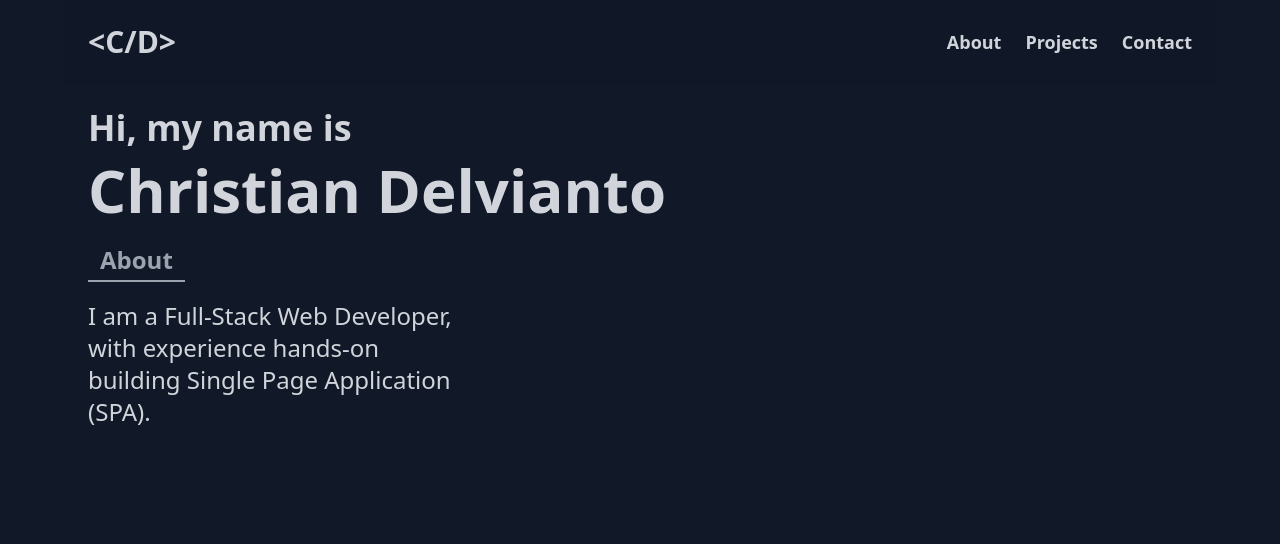
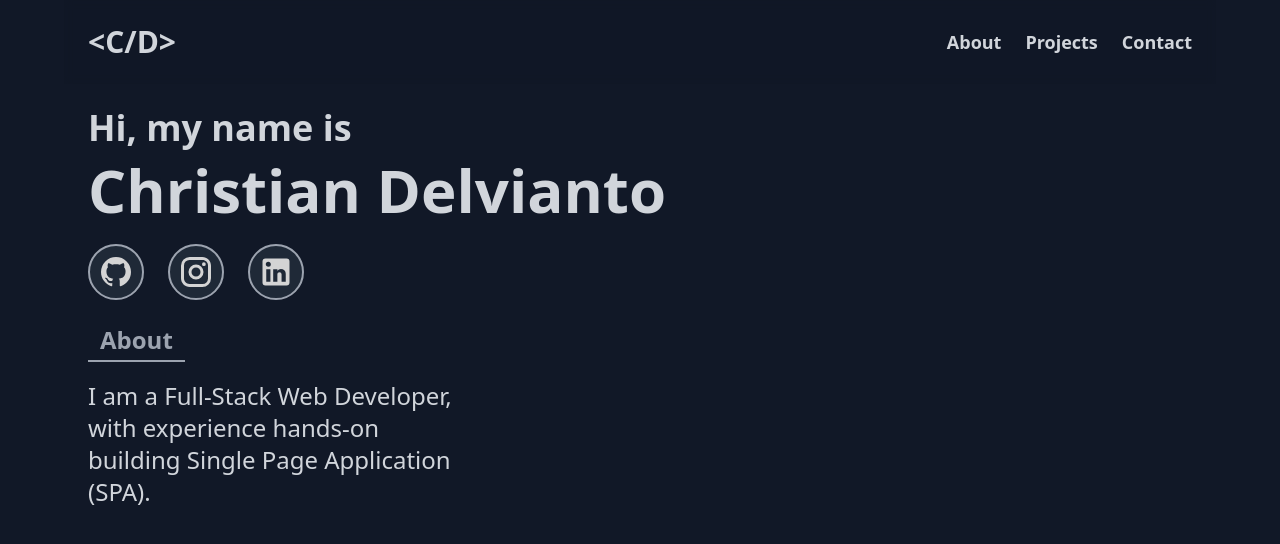
Before and after one commit to d6lv9n/profile, a Vue app: page / in a window 1280 px wide. Shown: the top 544 px of the page. Built offline with nearby package versions, Linux system fonts and the light colour scheme.

Commit message:
Component content copied from previous old profile project

```diff
--- a/src/layouts/About/layouts/Links.vue
+++ b/src/layouts/About/layouts/Links.vue
@@ -1,3 +1,73 @@
 <template>
+    <ul
+    role="list"
+    class="flex flex-grow flex-shrink gap-x-3 items-center pt-6
+    sm:gap-x-6">
+        <li>
+            <a
+            href="javascript:void(0);"
+            title="Let's work together on Github!"
+            class="bg-gray-800 border-2 border-gray-400 flex flex-grow-0 flex-shrink-0 items-center justify-center rounded-full size-10
+            sm:size-14">
+                <IconMDIGithub
+                :height="iconSize"
+                :width="iconSize"
+                :color="'rgb(212, 212, 212)'"></IconMDIGithub>
+            </a>
+        </li>
+        <li>
+            <a
+            href="javascript:void(0);"
+            title="Let's follow each other on Instagram!"
+            class="bg-gray-800 border-2 border-gray-400 flex flex-grow-0 flex-shrink-0 items-center justify-center rounded-full size-10
+            sm:size-14">
+                <IconMDIInstagram
+                :height="iconSize"
+                :width="iconSize"
+                :color="'rgb(212, 212, 212)'"></IconMDIInstagram>
+            </a>
+        </li>
+        <li>
+            <a
+            href="javascript:void(0);"
+            title="Let's connect on LinkedIn!"
+            class="bg-gray-800 border-2 border-gray-400 flex flex-grow-0 flex-shrink-0 items-center justify-center rounded-full size-10
+            sm:size-14">
+                <IconMDILinkedin
+                :height="iconSize"
+                :width="iconSize"
+                :color="'rgb(212, 212, 212)'"></IconMDILinkedin>
+            </a>
+        </li>
+    </ul>
+</template>
 
-</template>
+<script setup>
+import { computed, onBeforeUnmount, onMounted, ref, watch } from 'vue';
+// Icons
+import IconMDIGithub from '@/svg-icons/mdi/github.vue';
+import IconMDIInstagram from '@/svg-icons/mdi/instagram.vue';
+import IconMDILinkedin from '@/svg-icons/mdi/linkedin.vue';
+
+// Computed
+const iconSize = computed(() => windowWidth.value < 640 ? 24 : 36);
+
+// Data
+const windowWidth = ref(0);
+
+// Methods
+function trackWindowWidth(event)
+{
+    windowWidth.value = event.target.innerWidth;
+};
+
+// Lifecycles
+onMounted(() => {
+    windowWidth.value = window.innerWidth;
+
+    window.addEventListener('resize', trackWindowWidth);
+});
+onBeforeUnmount(() => {
+    window.removeEventListener('resize', trackWindowWidth);
+});
+</script>
```
